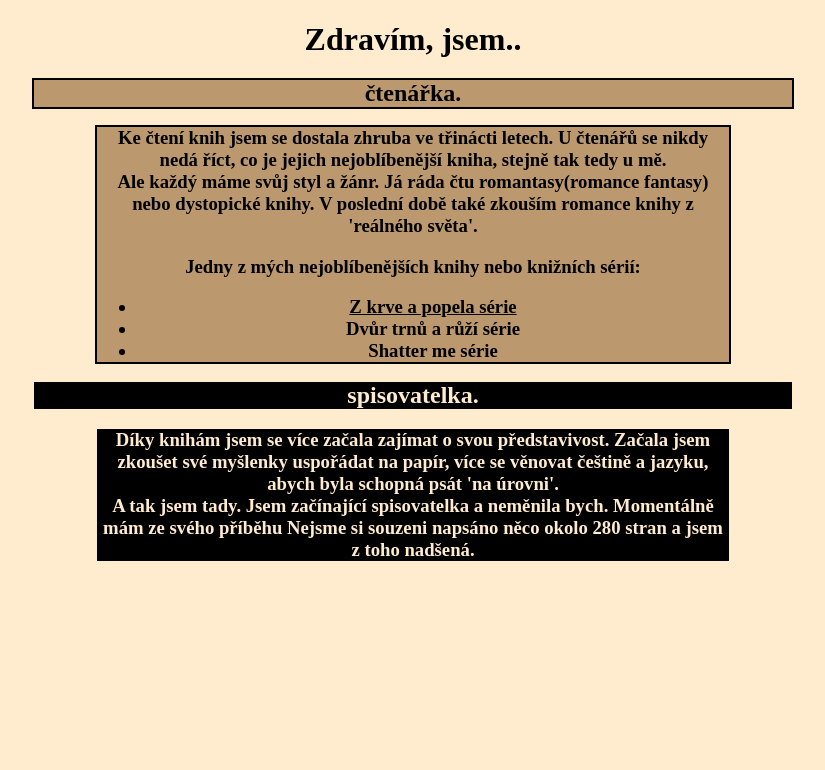
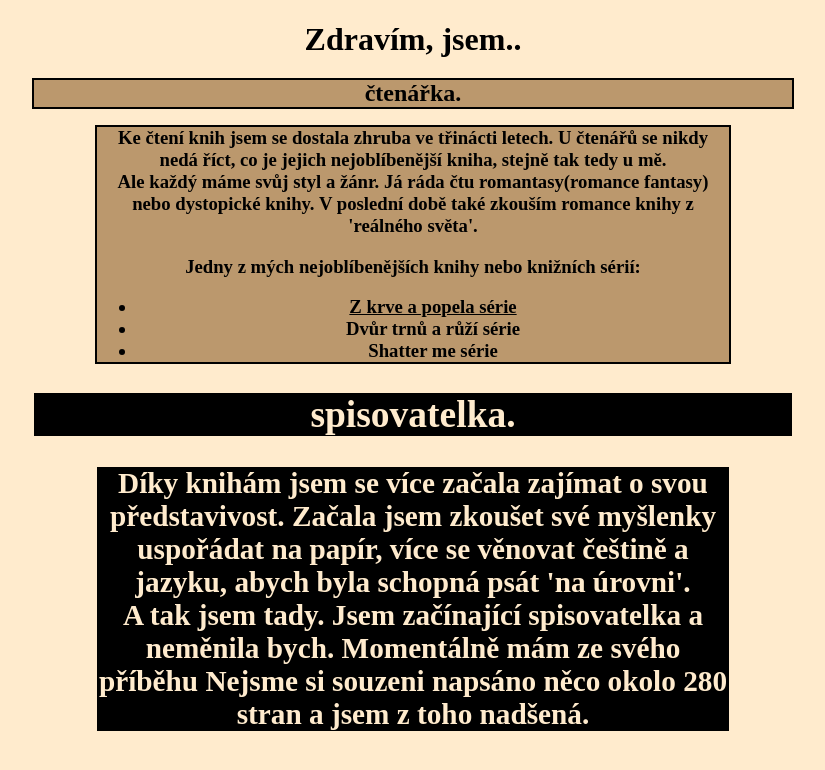
Before and after one commit to NikolaKufnerova/html_kufnerova, a plain HTML site: page html_kufrik/index.html in a window 1280 px wide. Shown: the whole page, without its empty margins (227-1052 px from the left). Drawn offline with Linux system fonts and the light colour scheme.

Commit message:
Add files via upload

```diff
--- a/style (2).css
+++ b/style (2).css
@@ -33,7 +33,8 @@ header[title=clanek2]{
     outline-color: blanchedalmond;
     outline-style: solid;
     background-color: black;
-    color:blanchedalmond
+    color:blanchedalmond;
+    font-size: 25px;
 }
 article[title=clanek2]{
     margin-left: 25%;
@@ -43,6 +44,7 @@ article[title=clanek2]{
     outline-style: solid;
     background-color: black;
     color:blanchedalmond;
+    font-size: 25px;
 }
 header[title=clanek3]{
     margin-left: 20%;
```
